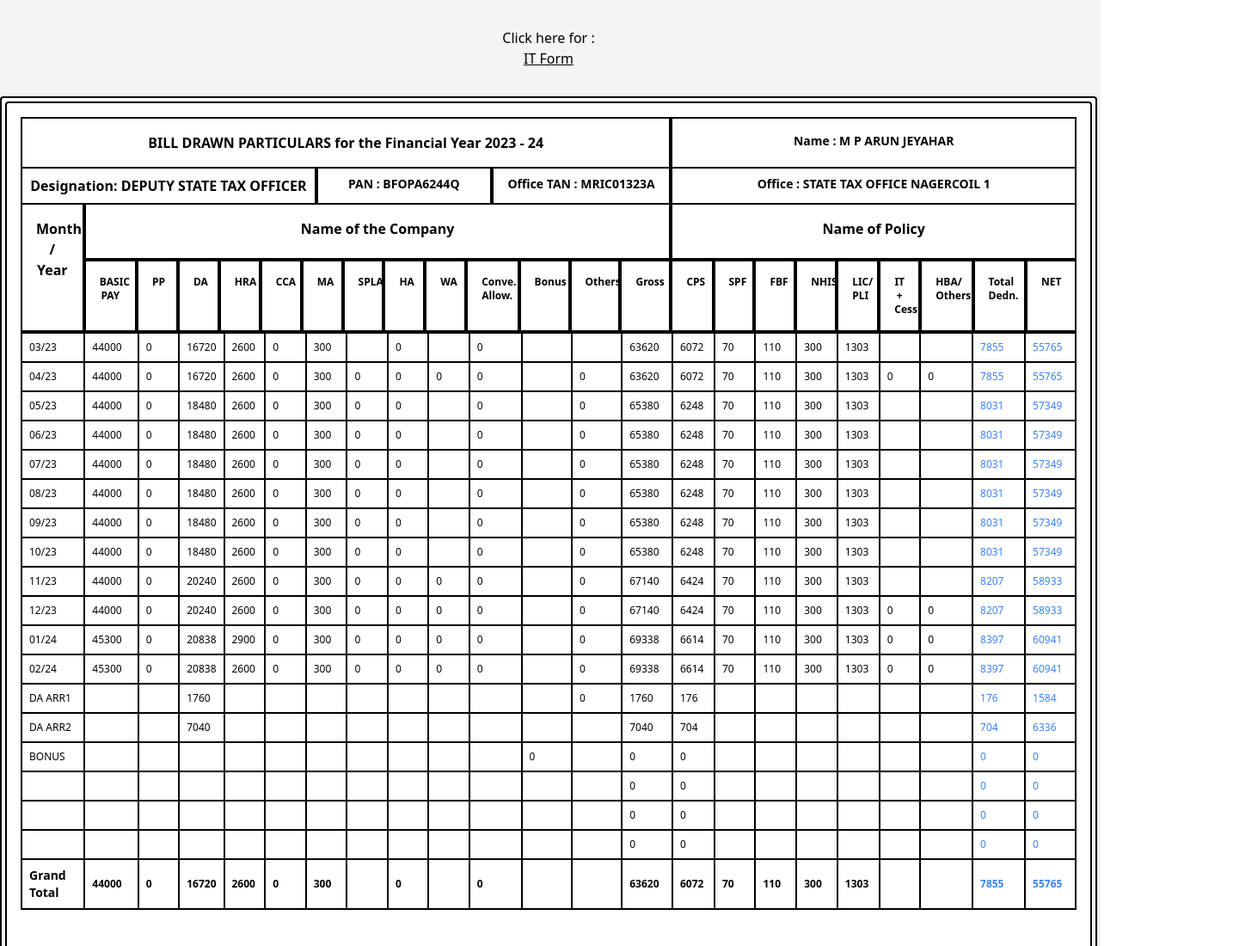
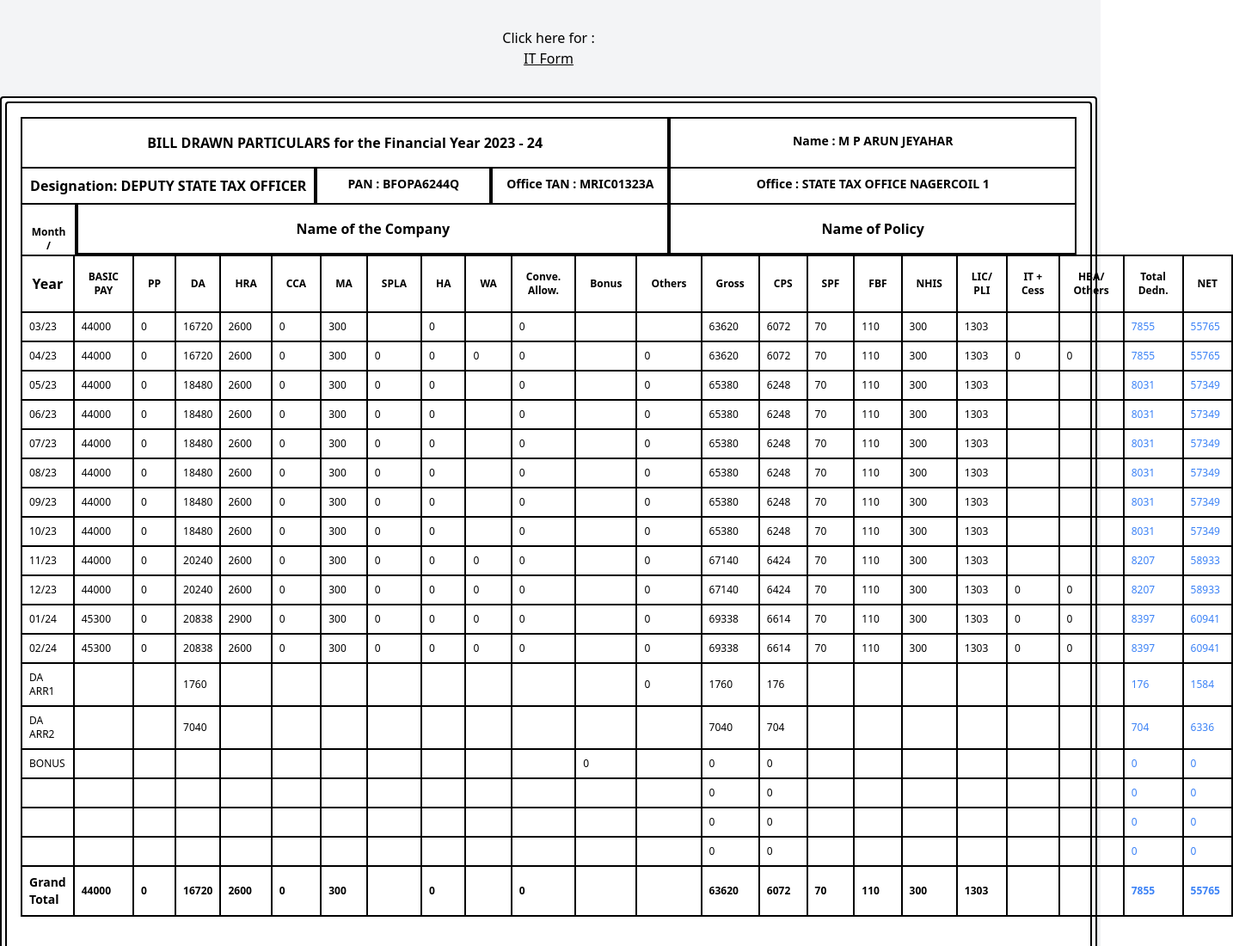
Before and after one commit to NavneetYadav19/fn-financial-statements, a plain HTML site: page index1.html in a window 1280 px wide. Shown: the top 1100 px of the page at 86% size, 1434 px wide, since content can reach past the window. Drawn offline with nearby package versions, Linux system fonts and the light colour scheme.

Commit message:
Add files via upload

```diff
--- a/index1.html
+++ b/index1.html
@@ -48,64 +48,65 @@
             <a href="/index.html" class="flex items-center justify-center mb-8 underline hover:text-red-600 cursor-pointer">IT Form</a>
           </h1>
 
-            <div class="max-w-[1300px] mx-auto bg-white p-1 my-3 border-2 border-black rounded shadow-md">
-                <div class="max-w-[1300px] mx-auto bg-white p-4 border-2 border-black rounded shadow-md">
+            <div class="max-w-[1500px] mx-auto bg-white p-1 my-3 border-2 border-black rounded shadow-md">
+                <div class="max-w-[1500px] mx-auto bg-white p-4 border-2 border-black rounded shadow-md">
                   <table class="w-full border-collapse border-2 border-black" id="">
                     <thead>
                       <div class="flex">
-                        <h1 class="p-4 w-[61.6%] border-t-2 text-center font-bold border-l-2  border-r-2 border-black">BILL DRAWN PARTICULARS for the Financial Year 2023 - 24</h1>
-                        <h1 class="p-4 w-[38.4%] border-t-2 text-sm text-center font-bold border-l-2 border-r-2 border-black">Name :	M P ARUN JEYAHAR</h1>
+                        <h1 class="p-4 w-[61.5%] border-t-2 text-center font-bold border-l-2  border-r-2 border-black">BILL DRAWN PARTICULARS for the Financial Year 2023 - 24</h1>
+                        <h1 class="p-4 w-[38.6%] border-t-2 text-sm text-center font-bold border-l-2 border-r-2 border-black">Name :	M P ARUN JEYAHAR</h1>
                       </div>
                     </thead>
                     <thead>
                         <div class="flex">
                           <h1 class="py-2 w-[28%] border-t-2 text-center font-bold border-l-2  border-r-2 border-black">Designation: DEPUTY STATE TAX OFFICER</h1>
                           <h1 class="py-2 w-[16.6%] border-t-2 text-sm text-center font-bold border-l-2 border-r-2 border-black">PAN :	BFOPA6244Q</h1>
-                          <h1 class="py-2 w-[17%] border-t-2 text-sm text-center font-bold border-l-2 border-r-2 border-black">Office TAN :	MRIC01323A	</h1>
-                          <h1 class="py-2 w-[38.4%] border-t-2 text-sm text-center font-bold border-l-2 border-r-2 border-black">Office :	STATE TAX OFFICE NAGERCOIL 1</h1>
+                          <h1 class="py-2 w-[16.9%] border-t-2 text-sm text-center font-bold border-l-2 border-r-2 border-black">Office TAN :	MRIC01323A	</h1>
+                          <h1 class="py-2 w-[38.6%] border-t-2 text-sm text-center font-bold border-l-2 border-r-2 border-black">Office :	STATE TAX OFFICE NAGERCOIL 1</h1>
                         </div>
                       </thead>
                     <thead>
                         <div class="flex">
-                          <h1 class="px-4 pt-4 border-t-2 text-center font-bold border-l-2 border-r-2 border-black w-[6%]">Month /</h1>
-                          <h1 class="p-4 border-2 text-center font-bold border-black w-[55.6%]">Name of the Company</h1>
-                          <h1 class="p-4 border-2 text-center font-bold border-black w-[38.4%]">Name of Policy</h1>
+                          <h1 class=" border-t-2 pt-6 text-center text-xs font-bold border-l-2 border-r-2 border-black w-[5.3%]">Month<br/> /</h1>
+                          <h1 class="p-4 border-2 text-center font-bold border-black w-[56.2%]">Name of the Company</h1>
+                          <h1 class="p-4 border-2 text-center font-bold border-black w-[38.6%]">Name of Policy</h1>
                         </div>
                       </thead>
                       <thead>
-                        <div class="flex font-bold">
-                          <h1 class="px-4 border-b-2 text-center font-bold border-l-2 border-r-2 border-black w-[6%]"> Year</h1>
-                          <h1 class="p-4 border-2 text-center text-xs border-black w-[5%] ">BASIC PAY</h1>
-                          <h1 class="p-4 border-2 text-center text-xs border-black w-[3.9%]">PP</h1>
-                          <h1 class="p-4 border-2 text-center text-xs border-black w-[3.9%] ">DA</h1>
-                          <h1 class="p-4 border-2 text-center text-xs border-black w-[3.9%]">HRA</h1>
-                          <h1 class="p-4 border-2 text-center text-xs border-black w-[3.9%] ">CCA</h1>
-                          <h1 class="p-4 border-2 text-center text-xs border-black w-[3.9%]">MA</h1>
-                          <h1 class="p-4 border-2 text-center text-xs border-black w-[3.9%] ">SPLA</h1>
-                          <h1 class="p-4 border-2 text-center text-xs border-black w-[3.9%]">HA</h1>
-                          <h1 class="p-4 border-2 text-center text-xs border-black w-[3.9%] ">WA</h1>
-                          <h1 class="p-4 border-2 text-center text-xs border-black w-[5%]">Conve. Allow.	</h1>
-                          <h1 class="p-4 border-2 text-center text-xs border-black w-[4.8%] ">Bonus</h1>
-                          <h1 class="p-4 border-2 text-center text-xs border-black w-[4.8%]">Others</h1>
-                          <h1 class="p-4 border-2 text-center text-xs border-black w-[4.8%] ">Gross</h1>
-                          <h1 class="p-4 border-2 text-center text-xs border-black w-[4%]">CPS</h1>
-                          <h1 class="p-4 border-2 text-center text-xs border-black w-[3.9%] ">SPF</h1>
-                          <h1 class="p-4 border-2 text-center text-xs border-black w-[3.9%]">FBF</h1>
-                          <h1 class="p-4 border-2 text-center text-xs border-black w-[3.9%] ">NHIS</h1>
-                          <h1 class="p-4 border-2 text-center text-xs border-black w-[4%]">LIC/ PLI	</h1>
-                          <h1 class="p-4 border-2 text-center text-xs border-black w-[3.9%] ">IT + Cess	</h1>
-                          <h1 class="p-4 border-2 text-center text-xs border-black w-[5%]">HBA/<br/>Others</h1>
-                          <h1 class="p-4 border-2 text-center text-xs border-black w-[5%] ">Total Dedn.</h1>
-                          <h1 class="p-4 border-2 text-center text-xs border-black w-[4.8%]">NET</h1>
-
+                        <div class="">
+                          <tr>
+                            <td class="px- font-extrabold4 border-b-2 text-center font-bold border-l-2 border-r-2 border-black w-[6%]"> Year</td>
+                            <td class="p-4 font-extrabold border-2 text-center text-xs border-black w-[5%] ">BASIC PAY</td>
+                            <td class="p-4 font-extrabold border-2 text-center text-xs border-black w-[3.9%]">PP</td>
+                            <td class="p-4 font-extrabold border-2 text-center text-xs border-black w-[3.9%] ">DA</td>
+                            <td class="p-4 font-extrabold border-2 text-center text-xs border-black w-[3.9%]">HRA</td>
+                            <td class="p-4 font-extrabold border-2 text-center text-xs border-black w-[3.9%] ">CCA</td>
+                            <td class="p-4 font-extrabold border-2 text-center text-xs border-black w-[3.9%]">MA</td>
+                            <td class="p-4 font-extrabold border-2 text-center text-xs border-black w-[3.9%] ">SPLA</td>
+                            <td class="p-4 font-extrabold border-2 text-center text-xs border-black w-[3.9%]">HA</td>
+                            <td class="p-4 font-extrabold border-2 text-center text-xs border-black w-[3.9%] ">WA</td>
+                            <td class="p-4 font-extrabold border-2 text-center text-xs border-black w-[5%]">Conve. Allow.	</td>
+                            <td class="p-4 font-extrabold border-2 text-center text-xs border-black w-[4.8%] ">Bonus</td>
+                            <td class="p-4 font-extrabold border-2 text-center text-xs border-black w-[4.8%]">Others</td>
+                            <td class="p-4 font-extrabold border-2 text-center text-xs border-black w-[4.8%] ">Gross</td>
+                            <td class="p-4 font-extrabold border-2 text-center text-xs border-black w-[4%]">CPS</td>
+                            <td class="p-4 font-extrabold border-2 text-center text-xs border-black w-[3.9%] ">SPF</td>
+                            <td class="p-4 font-extrabold border-2 text-center text-xs border-black w-[3.9%]">FBF</td>
+                            <td class="p-4 font-extrabold border-2 text-center text-xs border-black w-[3.9%] ">NHIS</td>
+                            <td class="p-4 font-extrabold border-2 text-center text-xs border-black w-[4%]">LIC/ PLI	</td>
+                            <td class="p-4 font-extrabold border-2 text-center text-xs border-black w-[3.9%] ">IT + Cess	</td>
+                            <td class="p-4 font-extrabold border-2 text-center text-xs border-black w-[5%]">HBA/<br/>Others</td>
+                            <td class="p-4 font-extrabold border-2 text-center text-xs border-black w-[5%] ">Total Dedn.</td>
+                            <td class="p-4 font-extrabold border-2 text-center text-xs border-black w-[4.8%]">NET</td>
+                          </tr>
                         </div>
                       </thead>
-                    <tdiv id="financial-table-body text-center">
-                      <tr>
-                        <td class="p-2 text-xs w-[6%] border-2 border-black" contenteditable="true">03/23</td>
-                        <td class="p-2 text-xs w-[5.1%] border-2 border-black" contenteditable="true" id="cell-1-2">44000</td>
+                    <div id="">
+                      <div>
+                        <td class="p-2 text-xs w-[5%] border-2 border-black" contenteditable="true">03/23</td>
+                        <td class="p-2 text-xs w-[5%] border-2 border-black" contenteditable="true" id="cell-1-2">44000</td>
                         <td class="p-2 text-xs w-[3.9%] border-2 border-black" contenteditable="true" id="cell-1-3">0</td>
-                        <td class="p-2 text-xs w-[3%] border-2 border-black" contenteditable="true" id="cell-1-3">16720</td>
+                        <td class="p-2 text-xs w-[3.9%] border-2 border-black" contenteditable="true" id="cell-1-3">16720</td>
                         <td class="p-2 text-xs w-[3.9%] border-2 border-black" contenteditable="true">2600</td>
                         <td class="p-2 text-xs w-[3.9%] border-2 border-black" contenteditable="true" id="cell-1-2">0</td>
                         <td class="p-2 text-xs w-[3.9%] border-2 border-black" contenteditable="true" id="cell-1-3">300</td>
@@ -125,7 +126,7 @@
                         <td class="p-2 text-xs w-[5%] border-2 border-black" contenteditable="true" id="cell-1-3"></td>
                         <td class="p-2 text-xs w-[5%] border-2 border-black text-blue-500" contenteditable="true" id="cell-1-3">7855</td>
                         <td class="p-2 text-xs w-[4.8%] border-2 border-black text-blue-500" contenteditable="true">55765</td>
-                      </tr>
+                      </div>
 
                       <tr>
                         <td class="p-2 text-xs w-[6%] border-2 border-black" contenteditable="true">04/23</td>
@@ -581,10 +582,10 @@
                         <td class="p-2 text-xs w-[5%] border-2 border-black text-blue-500" contenteditable="true" id="cell-1-3">7855</td>
                         <td class="p-2 text-xs w-[4.8%] border-2 border-black text-blue-500" contenteditable="true">55765</td>
                       </tr>
-                    </tdiv>
+                    </div>
                   </table>
 
-                  <div class="flex space-x-32">
+                  <div class="flex mx-12 space-x-32">
                     <table class="w-[45%] border-collapse border-2 mt-12 border-black" id="">
                         <tr>
                             <td class="p-2 font-medium w-[20%] text-center border-2 border-black" contenteditable="true">1</td>
@@ -623,11 +624,11 @@
                       </table>
                   </div>
 
-                  <div class="flex mx-28 space-x-[500px] my-20">
+                  <div class="flex ml-32  my-20">
                     <div class="mt-12 text-lg font-semibold">
                         <h1>Signature of the Assessee</h1>
                     </div>
-                    <div class="mt-24 text-lg font-semibold">
+                    <div class="mt-24 ml-[650px] text-lg font-semibold">
                         <h1>Signature of the Headmaster /<br/>Head of Office / Pay Drawing Officer</h1>
                     </div>
                   </div>
```
Also changed, not shown: index.html (+6 -6 lines).
